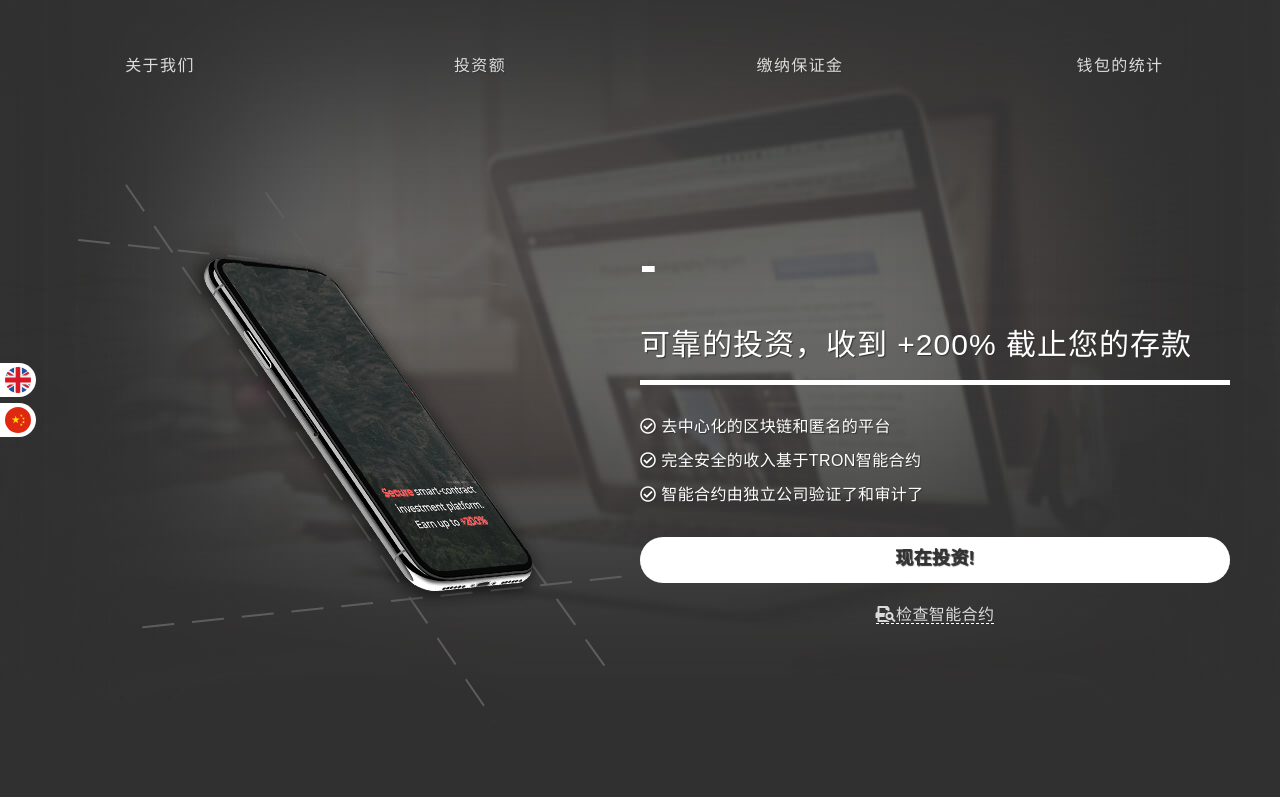
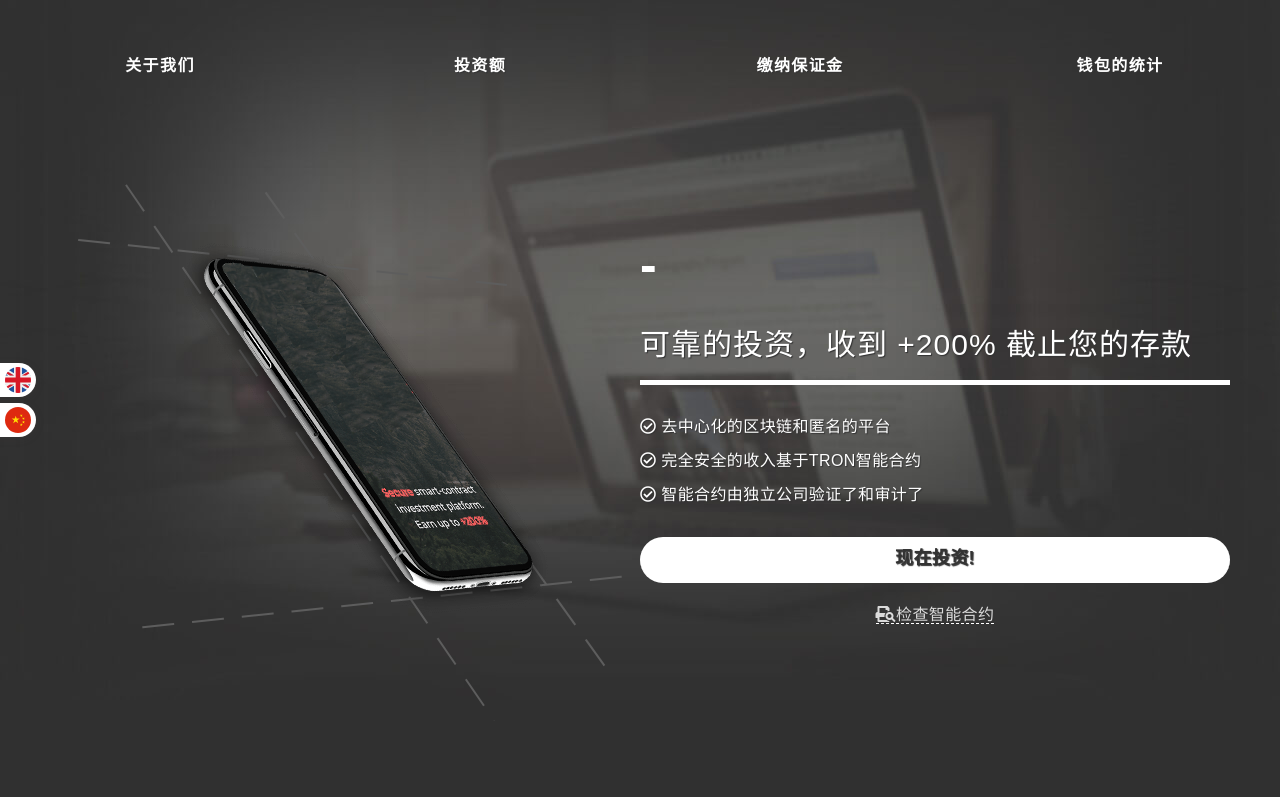
Before and after one commit to trs-lab/norvarm, a plain HTML site: page cn/index.html in a window 1280 px wide. Shown: the top 797 px of the page. Drawn offline with Linux system fonts and the light colour scheme; no server answers.

Commit message:
Update index.html

```diff
--- a/cn/index.html
+++ b/cn/index.html
@@ -29,10 +29,10 @@
         <div class="cbp-af-header">
             <div class="cbp-af-inner">
                 <nav>
-                    <a href="#about" class="scrollto">关于我们</a>
-                    <a href="#investments" class="scrollto">投资额</a>
-                    <a href="javascript:void(0)" data-remodal-target="invest">缴纳保证金</a>
-                    <a href="javascript:void(0)" data-remodal-target="wallet" id="goToWallet">钱包的统计</a>
+                    <a href="#about" class="scrollto"  style="color:var(--mainColor);font-weight:bold">关于我们</a>
+                    <a href="#investments" class="scrollto"  style="color:var(--mainColor);font-weight:bold">投资额</a>
+                    <a href="javascript:void(0)" data-remodal-target="invest"  style="color:var(--mainColor);font-weight:bold">缴纳保证金</a>
+                    <a href="javascript:void(0)" data-remodal-target="wallet" id="goToWallet"  style="color:var(--mainColor);font-weight:bold">钱包的统计</a>
                 </nav>
             </div>
         </div>
```
